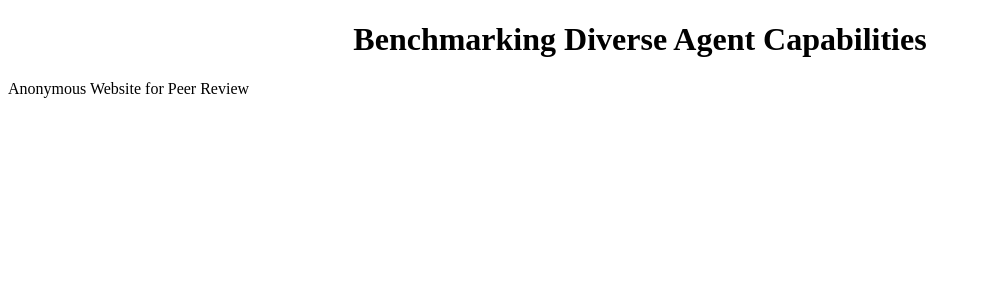
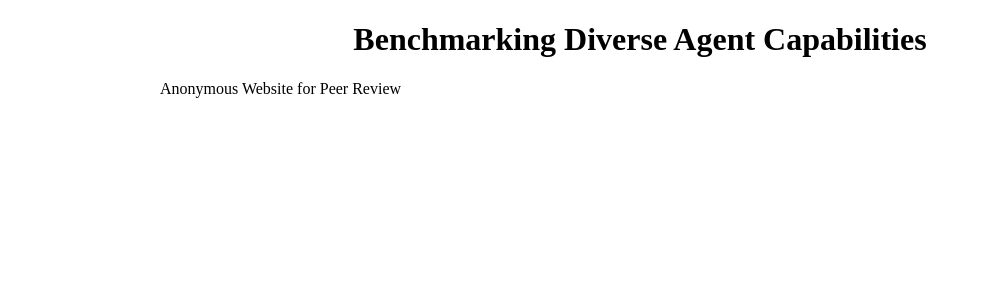
Before and after one commit to anonymous-website/crafter, a Jekyll site: the page built from index.md, in a window 1280 px wide. Shown: the top 300 px of the page, without its empty margins (0-981 px from the left). Built offline with Jekyll 4.4.1, drawn with Linux system fonts in a browser that asks for light colours; our own code applies the rules of GitHub Pages for plain Markdown files.

Commit message:
Simple layout.

```diff
--- a/_layouts/default.html
+++ b/_layouts/default.html
@@ -3,7 +3,8 @@
 <head>
 <meta charset="utf-8">
 <meta name="viewport" content="width=device-width, initial-scale=1">
-<title>{% if page.title %}{{ page.title }}{% else %}{{ site.title }}{% endif %}</title>
+<!-- <title>{% if page.title %}{{ page.title }}{% else %}Anonymous Website{% endif %}</title> -->
+<title>Anonymous Website</title>
 <link rel="stylesheet" href="{{ site.baseurl }}/style.css?v={{ site.time | date:'%s' }}">
 <link rel="canonical" href="{{ page.url | replace:'index.html','' | prepend: site.baseurl | prepend: site.url }}">
 </head>
--- a/style.css
+++ b/style.css
@@ -1,5 +1,6 @@
 main {
-
+  max-width: 60em;
+  margin: 1em auto;
 }
 
 h1 {
```
